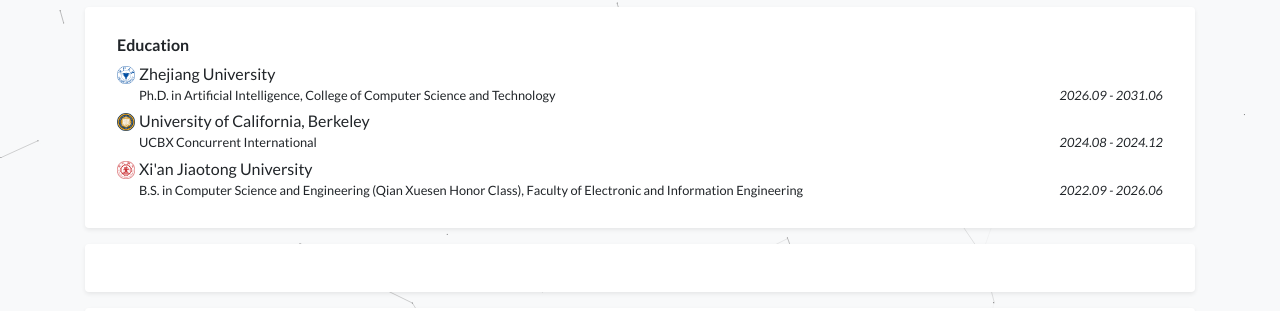
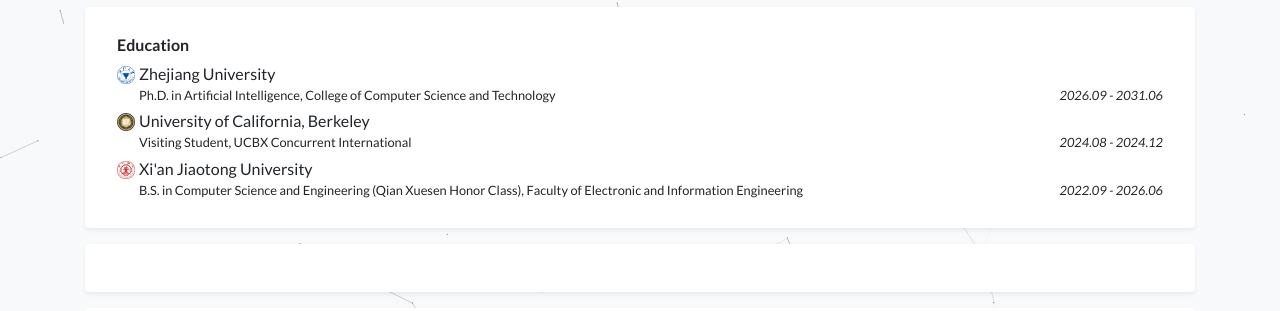
Before and after one commit to Lin-Shengxiang/Lin-Shengxiang.github.io, a Jekyll site: the page built from index.html, in a window 1280 px wide and 900 px high, scrolled down 374 px. Shown: the part 126-437 px from the top of the window. Built offline with Jekyll 4.4.1, drawn with Linux system fonts in a browser that asks for light colours; a style sheet for code colours, icons or effects is not loaded.

Commit message:
Update profile.yml

```diff
--- a/_data/profile.yml
+++ b/_data/profile.yml
@@ -38,7 +38,7 @@
     date: 2026.09 - 2031.06
   - name: University of California, Berkeley
     logo: assets/images/badges/ucb_logo.webp
-    position: UCBX Concurrent International
+    position: Visiting Student, UCBX Concurrent International
     date: 2024.08 - 2024.12
   - name: Xi'an Jiaotong University
     logo: assets/images/badges/xjtu_logo.webp
```
